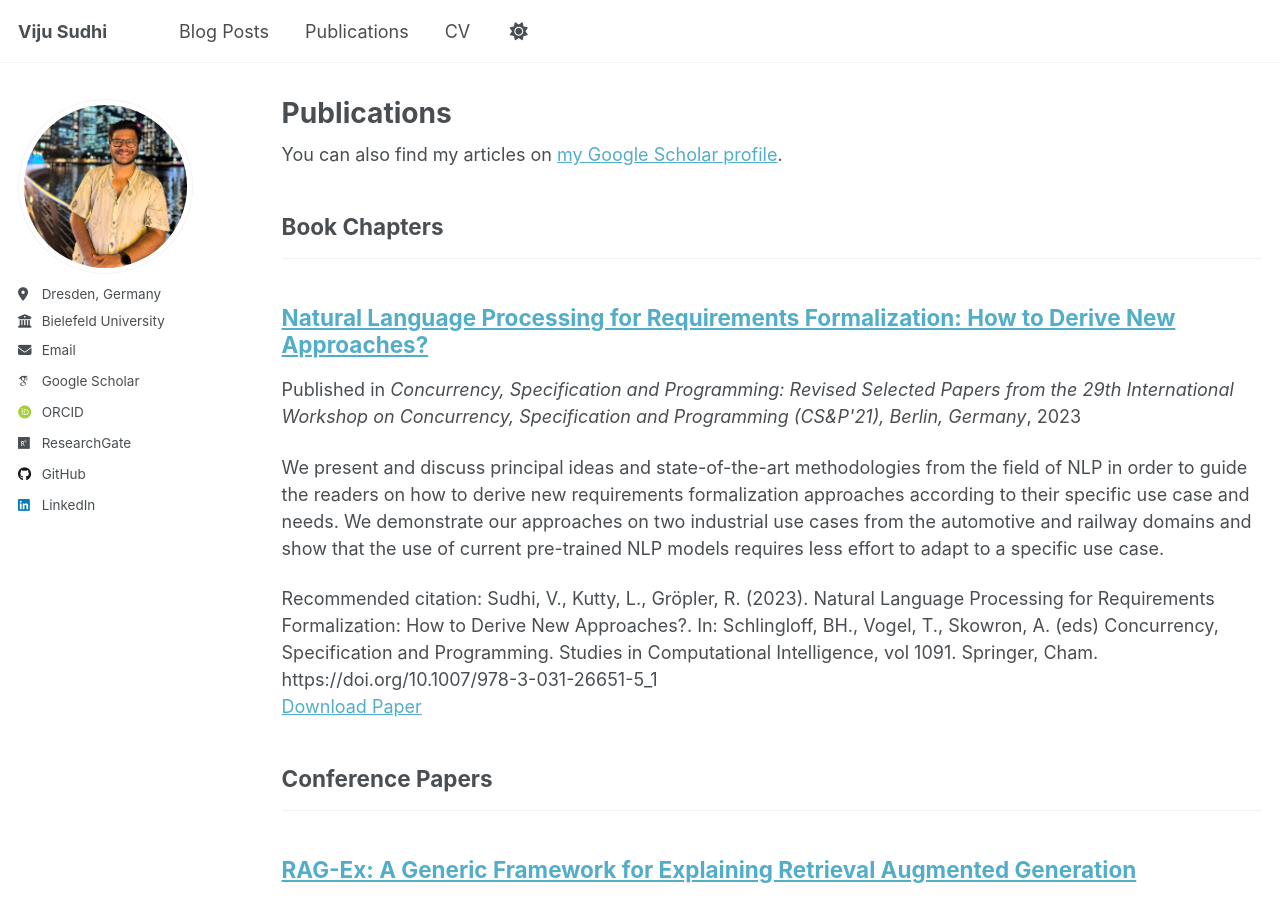
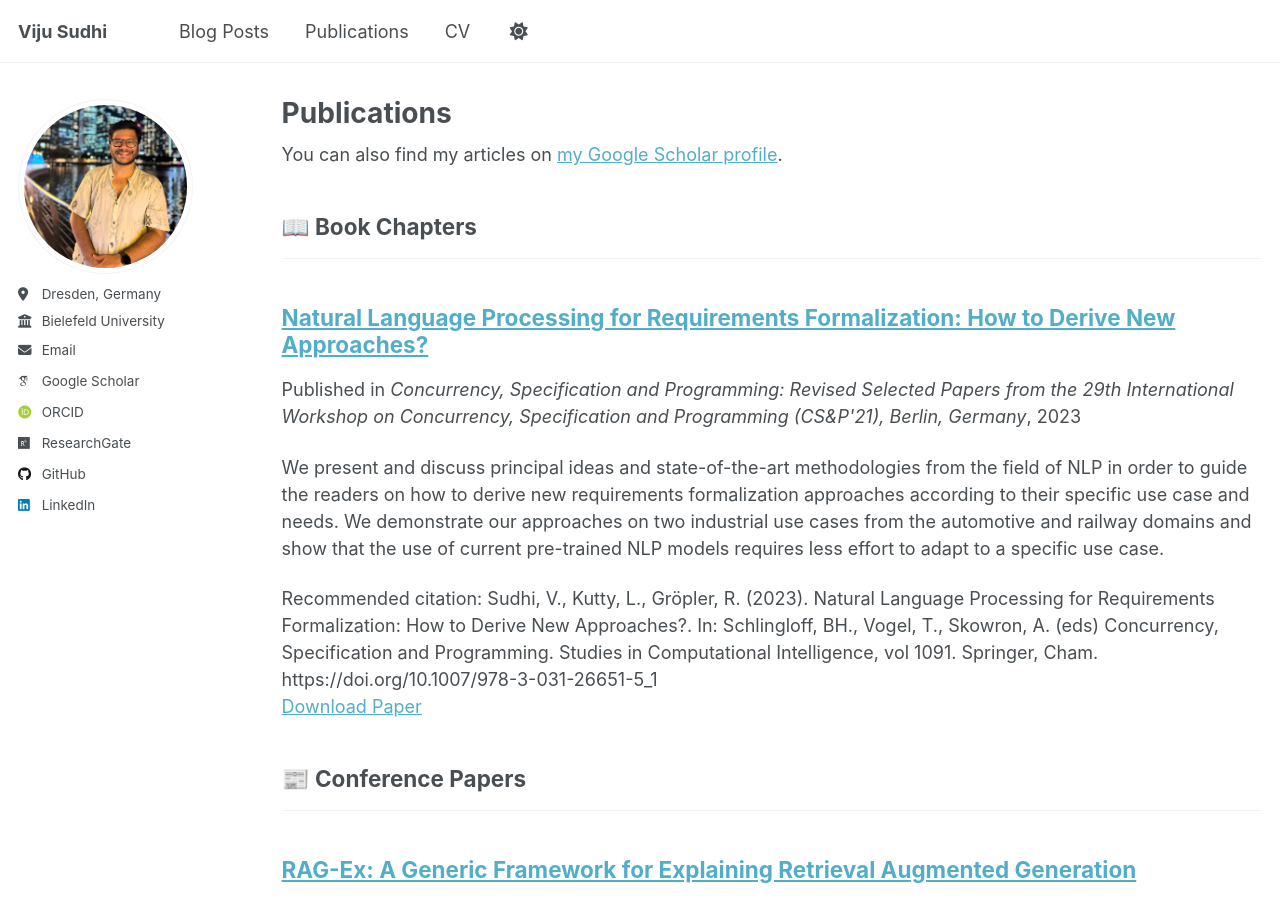
Before and after one commit to vijusudhi/vijusudhi.github.io, a Jekyll site: the page built from _pages/publications.html, in a window 1280 px wide and 900 px high. Built offline with Jekyll 4.4.1, drawn with Linux system fonts in a browser that asks for light colours; some web fonts are replaced; a script that is not in the unit is left out.

```diff
--- a/_config.yml
+++ b/_config.yml
@@ -80,11 +80,11 @@ author:
 # Publication Category - The following the list of publication categories and their headings
 publication_category:
   chapter:
-    title: 'Book Chapters'
+    title: '📖 Book Chapters'
   article:
-    title: 'Journal Articles'
+    title: '✍🏻 Journal Articles'
   conference:
-    title: 'Conference Papers'
+    title: '📰 Conference Papers'
 
 # Site Settings
 teaser                   :  # filename of teaser fallback teaser image placed in /images/, .e.g. "500x300.png"
```
